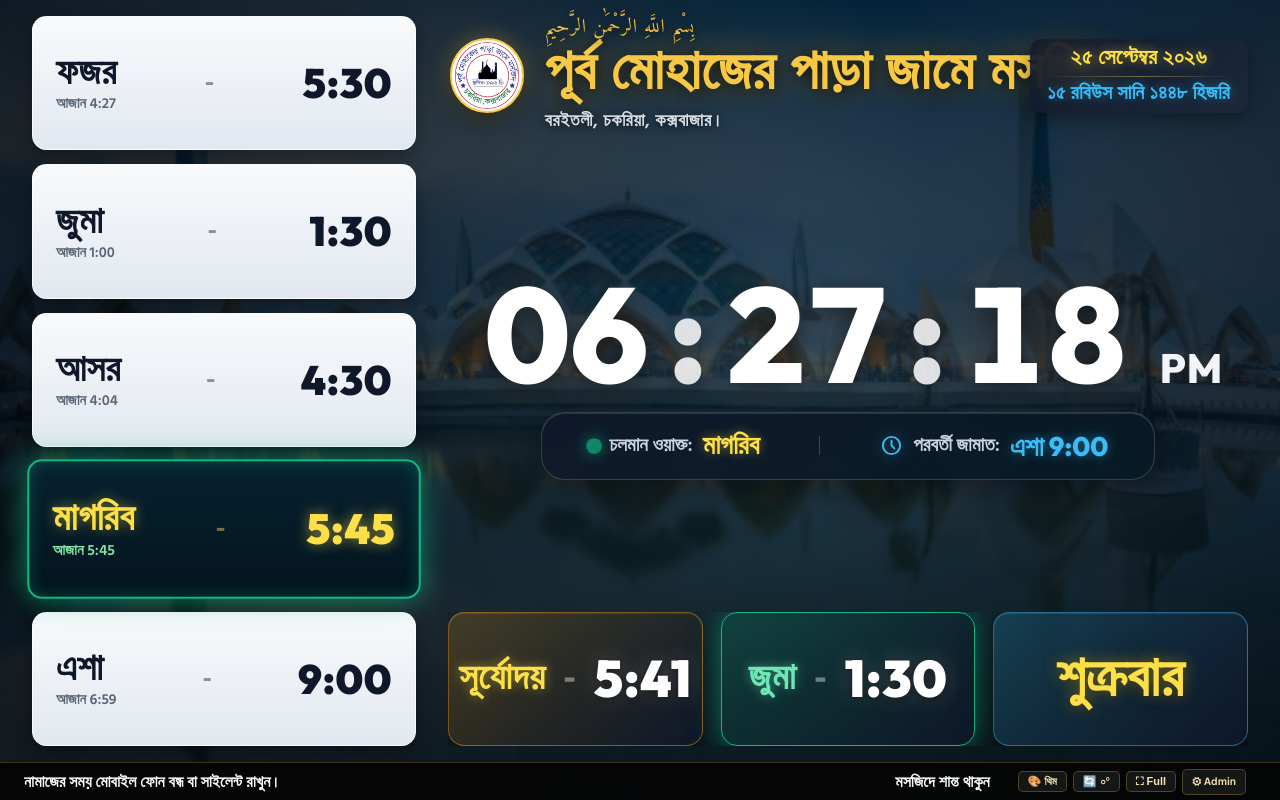
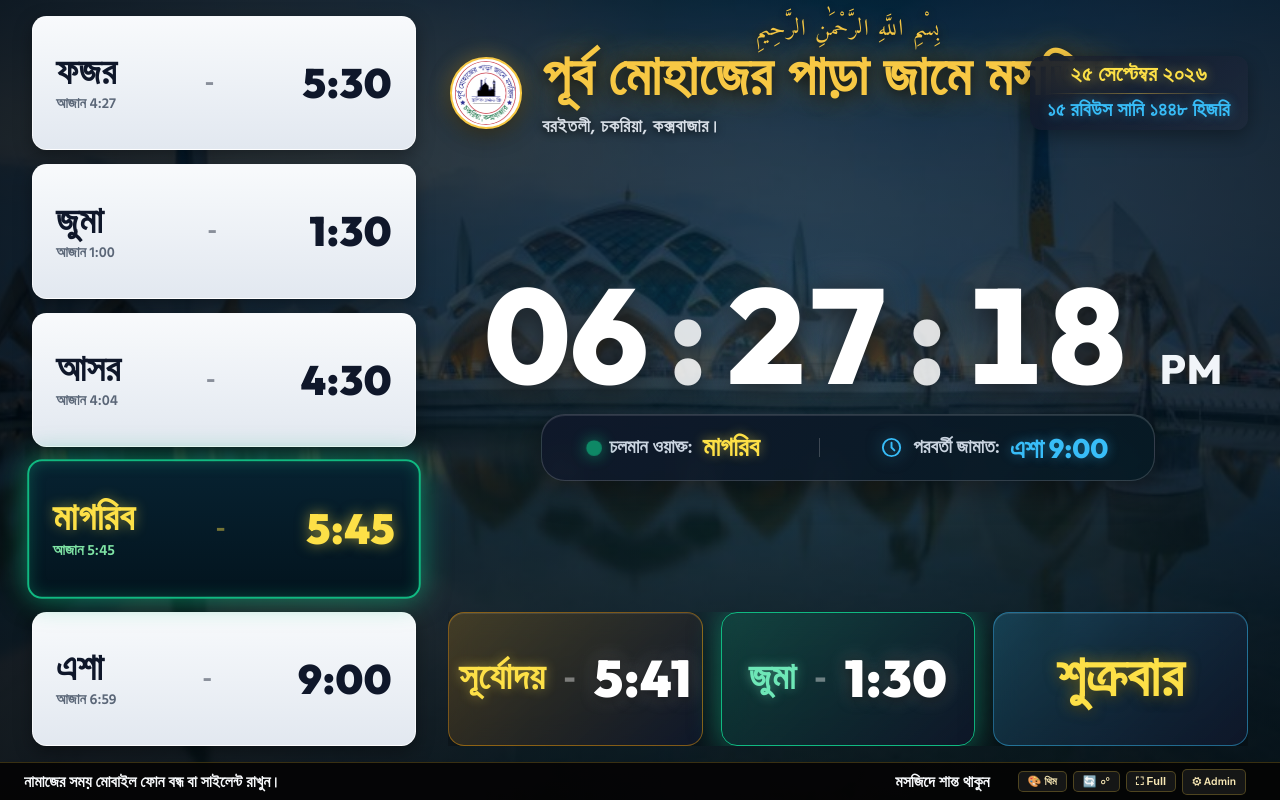
Before and after one commit to eleyescox-gif/Time, a website: page display.html in a window 1280 px wide. Drawn offline with Linux system fonts and the light colour scheme; no server answers.

Commit message:
feat: center Bismillah at top of header while keeping mosque brand left-aligned

```diff
--- a/display.html
+++ b/display.html
@@ -337,14 +337,42 @@
       height: 100%;
     }
 
-    /* TOP HEADER: Mosque Brand on Left & Clean Date on Right */
+    /* TOP HEADER: Centered Bismillah on top, Mosque Brand on Left & Clean Date on Right */
     .pro-header {
+      display: flex;
+      flex-direction: column;
+      align-items: center;
+      width: 100%;
+      flex-shrink: 0;
+      padding-bottom: 4px;
+      gap: 2px;
+    }
+
+    .header-top-bismillah {
+      width: 100%;
+      display: flex;
+      justify-content: center;
+      align-items: center;
+      text-align: center;
+      padding-top: 1px;
+    }
+
+    .header-bismillah {
+      font-family: 'Amiri', serif;
+      font-size: clamp(16px, 1.8vw, 25px);
+      color: #f7c844;
+      opacity: 0.98;
+      letter-spacing: 1.2px;
+      text-shadow: 0 2px 10px rgba(0,0,0,0.85), 0 0 16px rgba(247, 200, 68, 0.45);
+      line-height: 1.15;
+      text-align: center;
+    }
+
+    .header-main-row {
       display: flex;
       align-items: center;
       justify-content: space-between;
       width: 100%;
-      flex-shrink: 0;
-      padding-bottom: 6px;
       gap: 16px;
     }
 
@@ -365,17 +393,6 @@
       padding-left: 2px;
     }
 
-    .header-bismillah {
-      font-family: 'Amiri', serif;
-      font-size: clamp(15px, 1.5vw, 22px);
-      color: #f7c844;
-      opacity: 0.95;
-      letter-spacing: 0.8px;
-      text-shadow: 0 2px 10px rgba(0,0,0,0.8), 0 0 16px rgba(247, 200, 68, 0.4);
-      line-height: 1.15;
-      margin-bottom: 1px;
-    }
-
     .mosque-brand-block {
       display: flex;
       flex-direction: row;
@@ -385,8 +402,8 @@
     }
 
     .mosque-header-logo {
-      width: clamp(56px, 5.8vw, 86px);
-      height: clamp(56px, 5.8vw, 86px);
+      width: clamp(54px, 5.6vw, 84px);
+      height: clamp(54px, 5.6vw, 84px);
       border-radius: 50%;
       object-fit: contain;
       background: #ffffff;
@@ -1721,11 +1738,17 @@
 
         <!-- Header: Mosque Brand (Logo + Bismillah + Name + Address on Left) & Date Box on Right -->
         <header class="pro-header">
-          <!-- Left: Logo + Bismillah + Mosque Name & Address -->
+          <!-- Top Center: Bismillah -->
+          <div class="header-top-bismillah">
+            <div class="header-bismillah">بِسْمِ اللَّهِ الرَّحْمَٰنِ الرَّحِيمِ</div>
+          </div>
+
+          <!-- Main Row: Left Brand (Logo + Mosque Name + Address) & Right Date Badge -->
+          <div class="header-main-row">
+            <!-- Left: Logo + Mosque Name & Address -->
             <div class="header-brand-container">
               <img id="mCustomLogo" src="logo.png" alt="Mosque Logo" class="mosque-header-logo" onerror="if(this.src.indexOf('logo.png')===-1)this.src='logo.png';" />
               <div class="mosque-brand-titles">
-              <div class="header-bismillah">بِسْمِ اللَّهِ الرَّحْمَٰنِ الرَّحِيمِ</div>
                 <h1 class="mosque-title-bn" id="mBn">পূর্ব মোহাজের পাড়া জামে মসজিদ</h1>
                 <span class="mosque-title-en" id="mEn">বরইতলী, চকরিয়া, কক্সবাজার।</span>
               </div>
@@ -1740,6 +1763,7 @@
                 <div class="h-date-sep"></div>
                 <div class="h-date-hijri">
                   <span class="h-date-hijri-val" id="dHijri">১৪ রবিউস সানি ১৪৪৮ হিজরি</span>
+                </div>
               </div>
             </div>
           </div>
```
Lines whose indentation alone changed are shown as unchanged.
